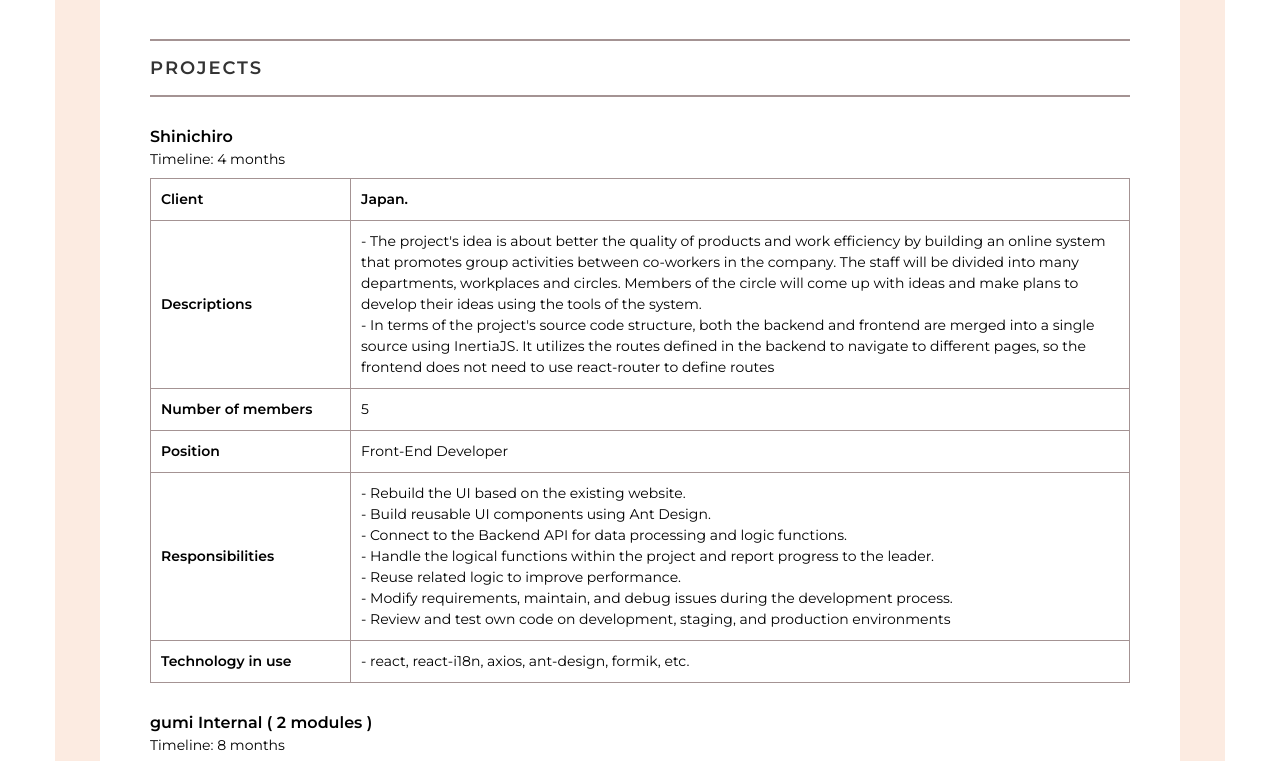
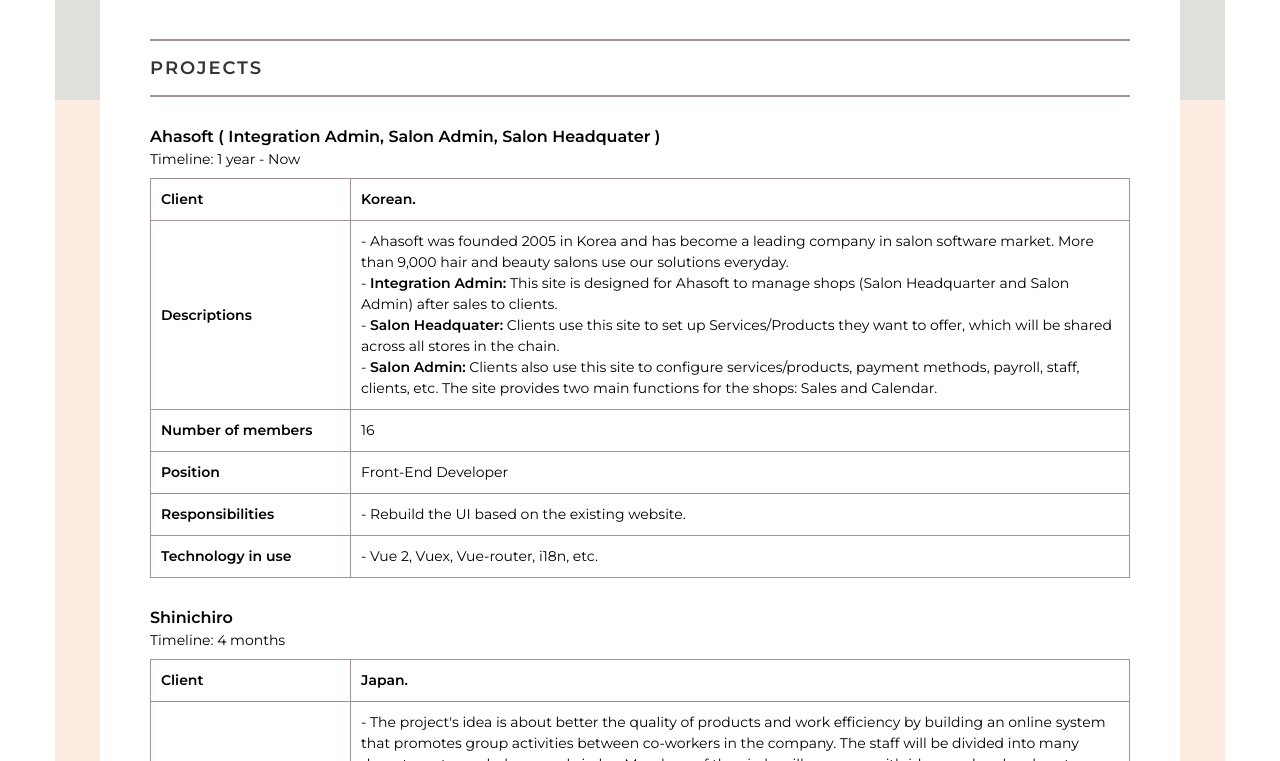
Before and after one commit to hieutranminh/hieutranminh.github.io, a plain HTML site: page index.html in a window 1280 px wide. Shown: the part 2600-3361 px from the top of the page. Drawn offline with Linux system fonts and the light colour scheme.

Commit message:
Update index.html

```diff
--- a/index.html
+++ b/index.html
@@ -501,6 +501,51 @@
 
         <div class="projects">
           <div class="item">
+            <h4>Ahasoft ( Integration Admin, Salon Admin, Salon Headquater )</h4>
+            <p>Timeline: 1 year - Now</p>
+            <table>
+              <tr>
+                <th
+                    width="200"
+                    style="font-weight: bold">
+                  Client
+                </th>
+                <th>Korean.</th>
+              </tr>
+              <tr>
+                <td style="font-weight: bold">Descriptions</td>
+                <td>
+                  - Ahasoft was founded 2005 in Korea and has become a leading company in salon software market. More than 9,000 hair and beauty salons use our solutions everyday. <br>
+                  - <b>Integration Admin:</b> This site is designed for Ahasoft to manage shops (Salon Headquarter and Salon Admin) after sales to clients.<br>
+                  - <b>Salon Headquater:</b> Clients use this site to set up Services/Products they want to offer, which will be shared across all stores in the chain.<br>
+                  - <b>Salon Admin:</b> Clients also use this site to configure services/products, payment methods, payroll, staff, clients, etc. The site provides two main functions for the shops: Sales and Calendar.
+                </td>
+              </tr>
+              <tr>
+                <td style="font-weight: bold">Number of members</td>
+                <td>16</td>
+              </tr>
+              <tr>
+                <td style="font-weight: bold">Position</td>
+                <td>Front-End Developer</td>
+              </tr>
+              <tr>
+                <td style="font-weight: bold">Responsibilities</td>
+                <td>
+                  - Rebuild the UI based on the existing website.<br />
+
+                </td>
+              </tr>
+              <tr>
+                <td style="font-weight: bold">Technology in use</td>
+                <td>
+                  - Vue 2, Vuex, Vue-router, i18n, etc.
+                </td>
+              </tr>
+            </table>
+          </div>
+
+          <div class="item">
             <h4>Shinichiro</h4>
             <p>Timeline: 4 months</p>
             <table>
@@ -542,7 +587,7 @@
               <tr>
                 <td style="font-weight: bold">Technology in use</td>
                 <td>
-                  - react, react-i18n, axios, ant-design, formik, etc.
+                  - React, React-i18n, Axios, Ant-design, Formik, etc.
                 </td>
               </tr>
             </table>
```
